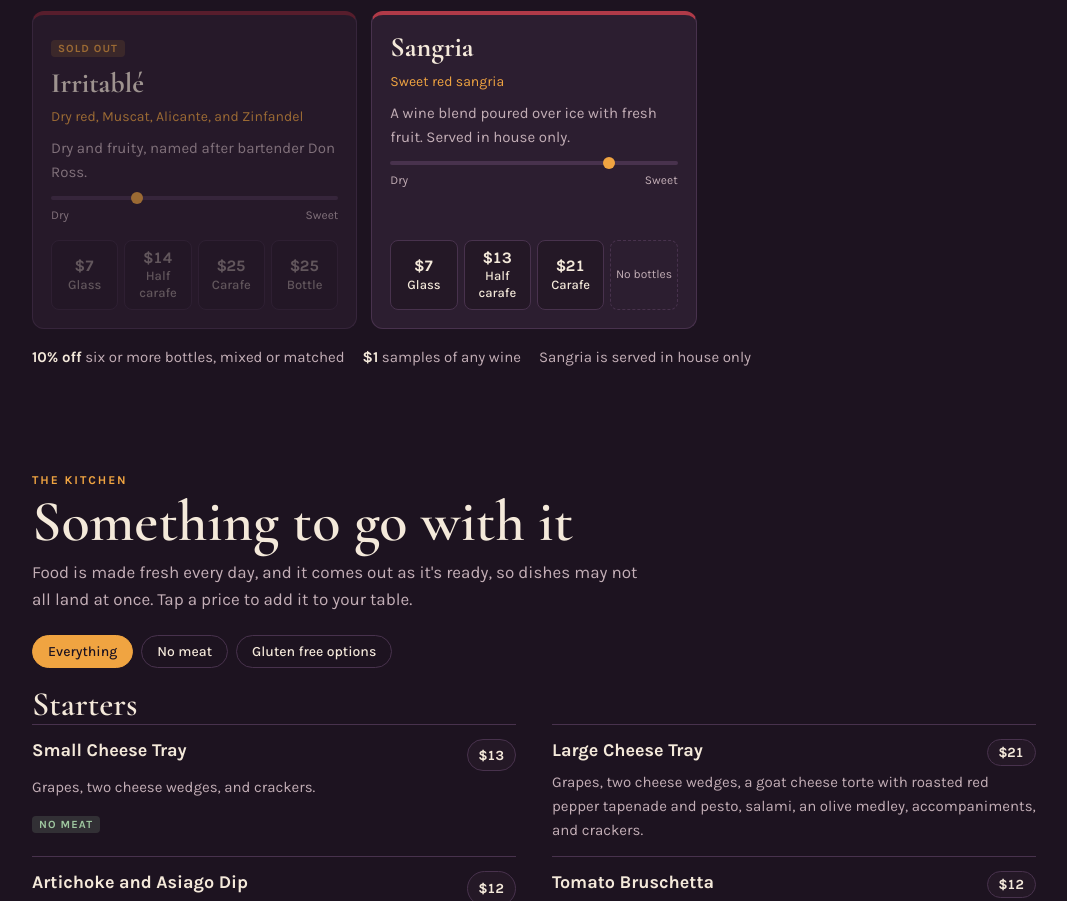
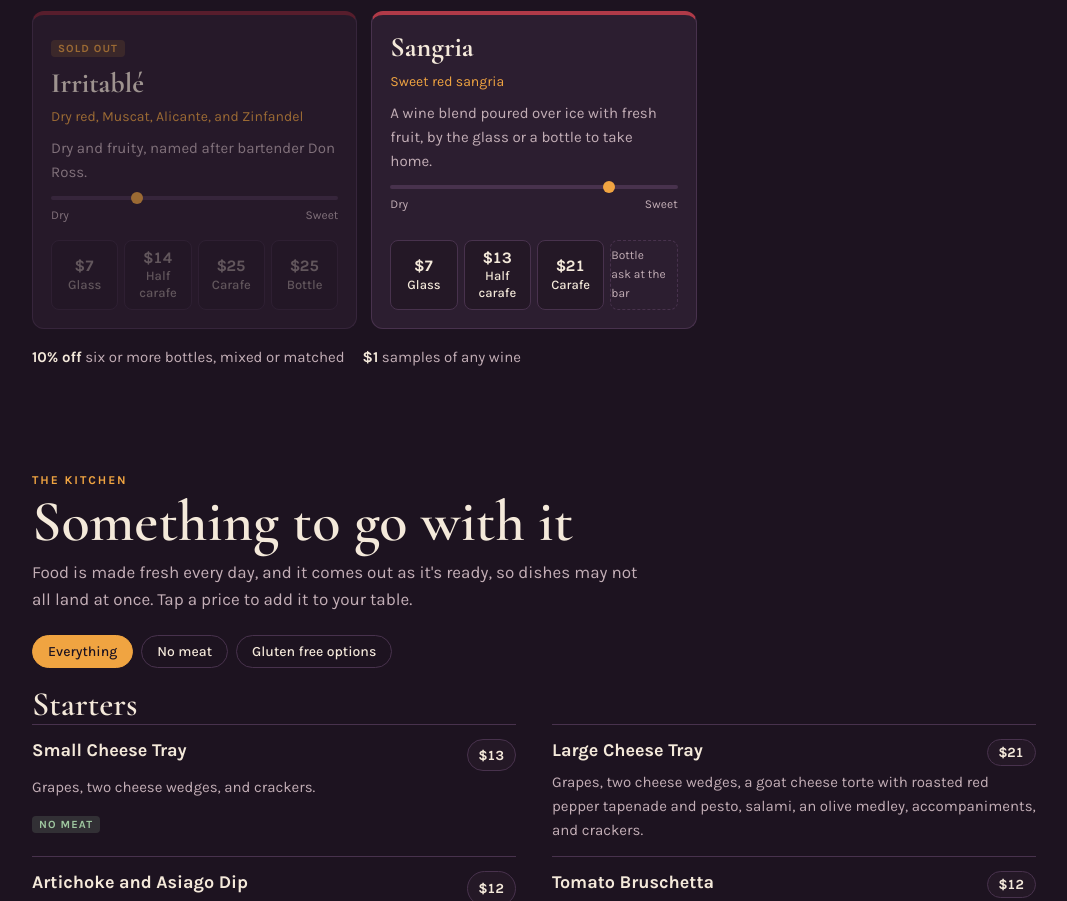
Before and after one commit to jjsatina/jjsatina.github.io, a plain HTML site: page projects/sarahs-vineyard.html in a window 1280 px wide. Shown: the part 2328-3229 px from the top of the page, without its empty margins (106-1173 px from the left). Drawn offline with nearby package versions, Linux system fonts and the light colour scheme.

Commit message:
Sangria is sold by the bottle

```diff
--- a/projects/sarahs-vineyard.html
+++ b/projects/sarahs-vineyard.html
@@ -262,7 +262,7 @@ footer { padding-top: 30px; padding-bottom: 90px; font-size: 14px; color: var(--
       <button type="button" id="w-estate" data-f="estate" aria-pressed="false">Estate grown</button>
     </div>
     <div class="wines" id="wine-grid"></div>
-    <div class="note"><span><b>10% off</b> six or more bottles, mixed or matched</span><span><b>$1</b> samples of any wine</span><span>Sangria is served in house only</span></div>
+    <div class="note"><span><b>10% off</b> six or more bottles, mixed or matched</span><span><b>$1</b> samples of any wine</span></div>
   </section>
 
   <section class="wrap" id="food">
@@ -560,7 +560,7 @@ footer { padding-top: 30px; padding-bottom: 90px; font-size: 14px; color: var(--
     { n: "Cuyahoga Valley Reserve", s: "Red Zinfandel", cat: ["red", "dry"], sw: "#7a2533", sweet: 28, d: "A rich, oak aged Zinfandel from California's Sierra Foothills with red cherry up front.", p: [8, 17.5, 29, 29] },
     { n: "Miserabile", s: "Dry red, Tuscan style blend", cat: ["red", "dry"], sw: "#6e2230", sweet: 20, d: "Merlot, Sangiovese, and Rubiana in a smooth, lightly oaked red.", p: [8, 17.5, 29, 29] },
     { n: "Irritablé", s: "Dry red, Muscat, Alicante, and Zinfandel", cat: ["red", "dry"], sw: "#7e2535", sweet: 30, d: "Dry and fruity, named after bartender Don Ross.", p: [7, 14, 25, 25], out: true },
-    { n: "Sangria", s: "Sweet red sangria", cat: ["red", "sweet"], sw: "#b03a48", sweet: 76, d: "A wine blend poured over ice with fresh fruit. Served in house only.", p: [7, 13, 21, null] }
+    { n: "Sangria", s: "Sweet red sangria", cat: ["red", "sweet"], sw: "#b03a48", sweet: 76, d: "A wine blend poured over ice with fresh fruit, by the glass or a bottle to take home.", p: [7, 13, 21, "ask"] }
   ];
   var SIZES = ["Glass", "Half carafe", "Carafe", "Bottle"];
   var grid = $("wine-grid");
@@ -575,7 +575,7 @@ footer { padding-top: 30px; padding-bottom: 90px; font-size: 14px; color: var(--
         '<div class="gauge" aria-label="Sweetness"><div class="track"><span class="pin" style="left:' + w.sweet + '%"></span></div><div class="ends"><span>Dry</span><span>Sweet</span></div></div><div class="prices"></div>';
       var pr = a.querySelector(".prices");
       w.p.forEach(function (price, i) {
-        if (price === null) { var na = document.createElement("span"); na.className = "na"; na.textContent = "No bottles"; pr.appendChild(na); return; }
+        if (price === "ask") { var na = document.createElement("span"); na.className = "na"; na.innerHTML = "Bottle<br>ask at the bar"; pr.appendChild(na); return; }
         var b = document.createElement("button");
         b.type = "button";
         b.disabled = !!w.out;
```
